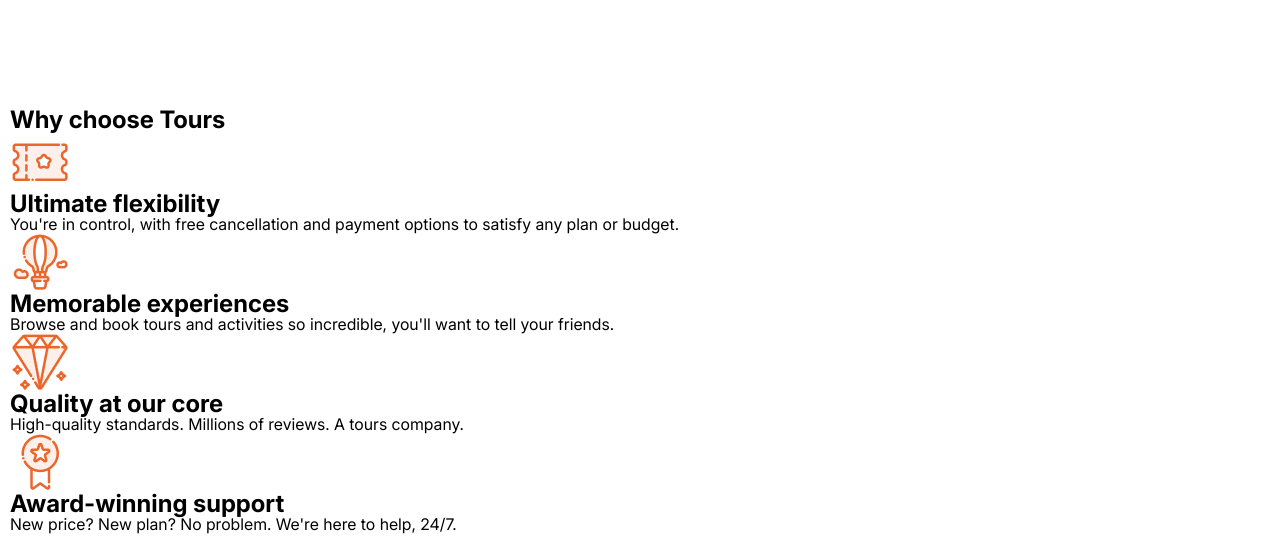
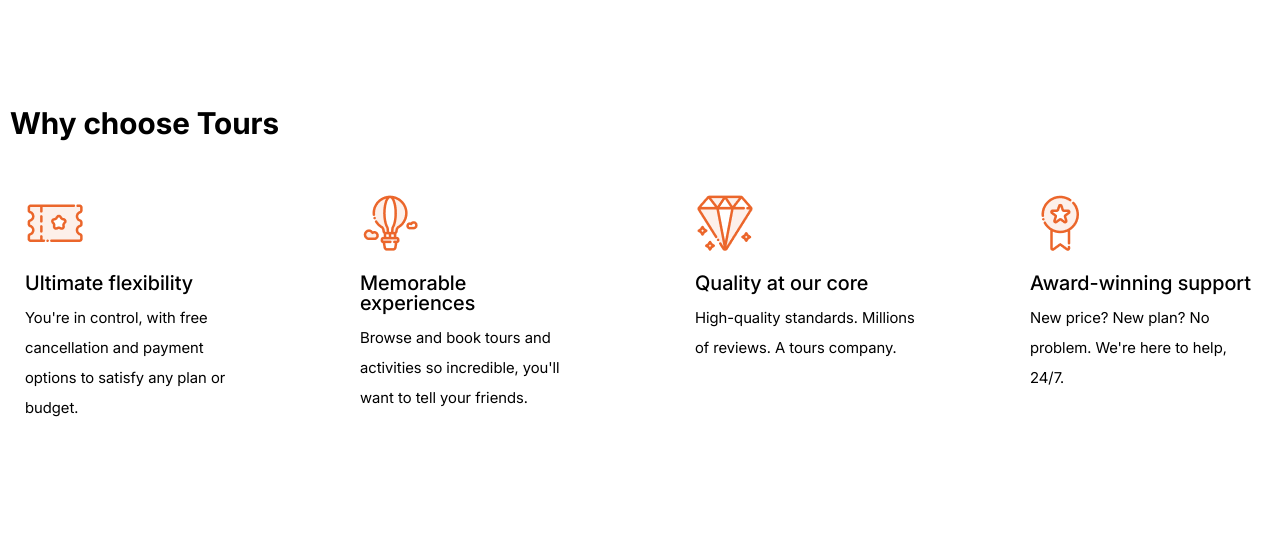
Before and after one commit to annabogomazova/viatours-website, a plain HTML site: page index.html in a window 1280 px wide. Shown: the part 861-1403 px from the top of the page. After the commit the page ends 1309 px from the top, so only its background shows below. Drawn offline with Linux system fonts and the light colour scheme.

Commit message:
destination

```diff
--- a/scss/main.scss
+++ b/scss/main.scss
@@ -4,6 +4,7 @@
 @use "header";
 @use "sections/section-home";
 @use "sections/section-tourz";
+@use "sections/section-destination";
 @use "media";
 
 body,html {
--- a/scss/sections/_section-tourz.scss
+++ b/scss/sections/_section-tourz.scss
@@ -1,3 +1,39 @@
 .tours{
   margin-top: 120px;
+  &__title{
+    font-size: 30px;
+  }
+  &__info{
+    display: flex;
+    justify-content: space-between;
+    flex-wrap: wrap;
+    align-items: stretch;
+  }
+  &__card{
+    max-width: 255px;
+    width: 100%;
+    margin-top: 40px;
+    display: flex;
+    align-items:flex-start;
+    justify-content:flex-start; ;
+    flex-direction: column;
+    padding: 15px;
+    transition: all 0.5s linear;
+    &:hover{
+      background: lavender;
+      transition: all 1s linear;
+      border-radius: 20px;
+    }
+  }
+  &__card-title{
+    font-size: 20px;
+    font-weight: 500;
+    padding-top: 20px;
+  }
+  &__card-text{
+    font-size: 15px;
+    font-weight: 300;
+    padding-top: 10px;
+    line-height: 30px;
+  }
 }
```
Also changed, not shown: css/main.css, scss/main.css, scss/sections/_section-destination.scss (added), 2 other files.
